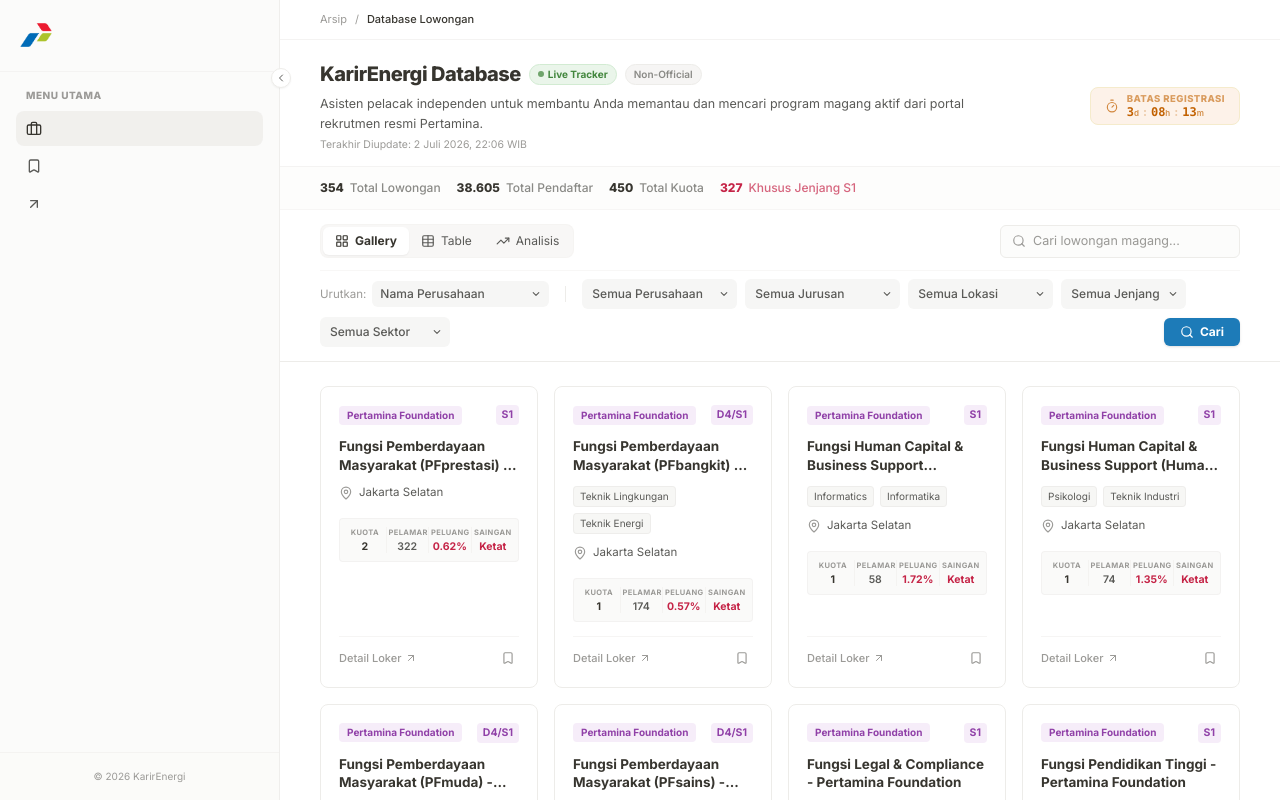
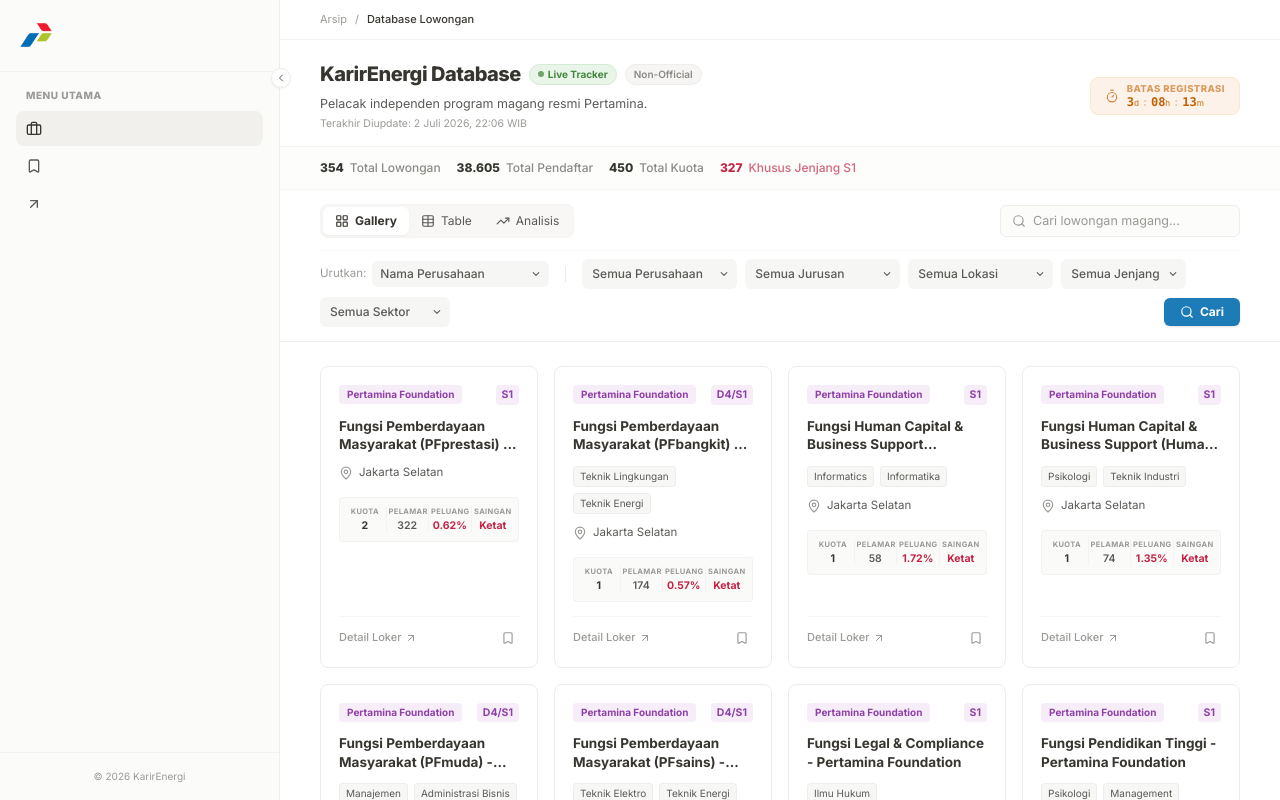
Before and after one commit to mocitaz/karirenergi, a React (Vite) app in the folder web-app/: page / in a window 1280 px wide. Built offline with nearby package versions, Linux system fonts and the light colour scheme.

Commit message:
design: simplify landing page description to a clean one-liner

```diff
--- a/web-app/src/App.jsx
+++ b/web-app/src/App.jsx
@@ -1042,7 +1042,7 @@
                 isScrolled ? "h-0 opacity-0 overflow-hidden mt-0 pointer-events-none" : "opacity-100 mt-0.5"
               }`}>
                 <p className="text-[12.5px] text-[#5a5a57] max-w-2xl leading-relaxed">
-                  Asisten pelacak independen untuk membantu Anda memantau dan mencari program magang aktif dari portal rekrutmen resmi Pertamina.
+                  Pelacak independen program magang resmi Pertamina.
                 </p>
                 <div className="text-[10.5px] text-[#9b9a97] mt-0.5">
                   Terakhir Diupdate: 2 Juli 2026, 22:06 WIB
```
